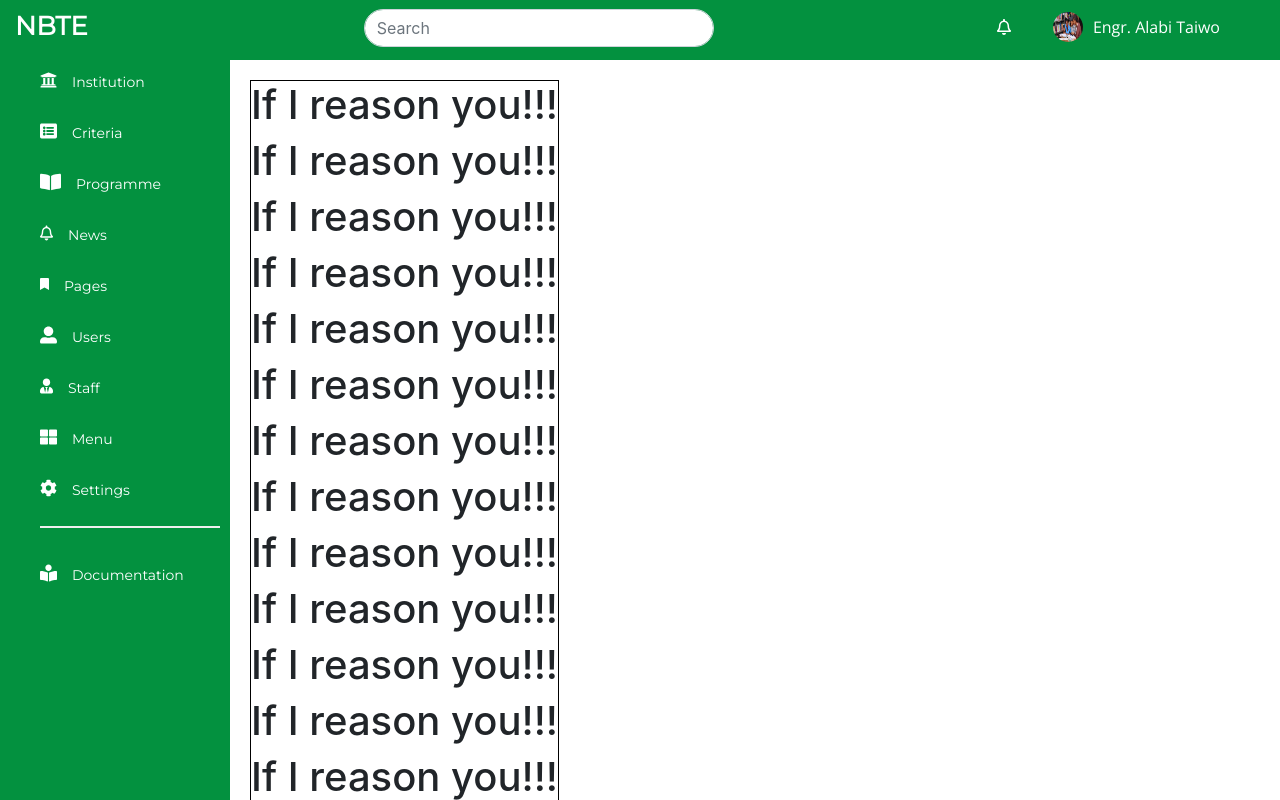
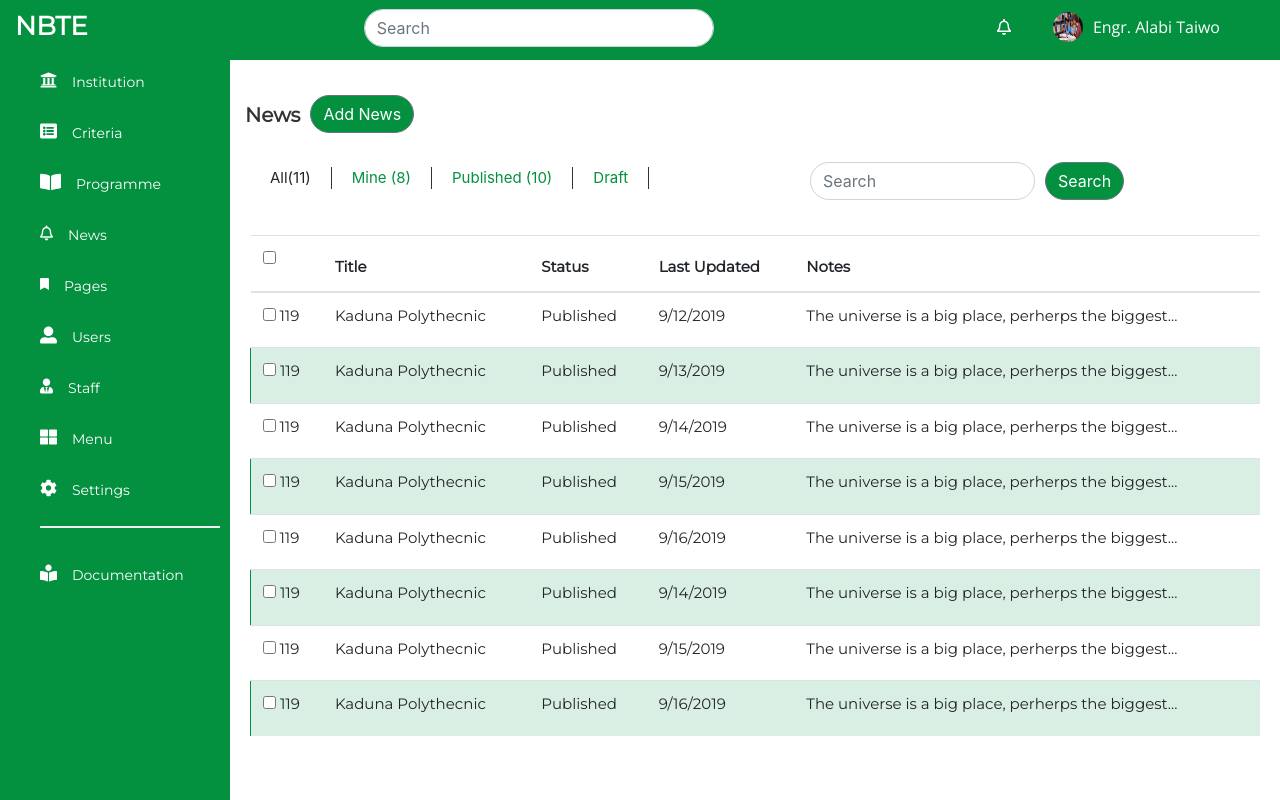
Before and after one commit to joshuajosh59/projectnbte, a Vue app: page /news in a window 1280 px wide. Shown: the top 800 px of the page. Built offline with nearby package versions, Linux system fonts and the light colour scheme.

Commit message:
Filling up the news page with data and designs

```diff
--- a/src/views/dashboard/news.vue
+++ b/src/views/dashboard/news.vue
@@ -1,30 +1,107 @@
 <template>
     <div id="news">
-        <h1>If I reason you!!!</h1>
-        <h1>If I reason you!!!</h1>
-        <h1>If I reason you!!!</h1>
-        <h1>If I reason you!!!</h1>
-        <h1>If I reason you!!!</h1>
-        <h1>If I reason you!!!</h1>
-        <h1>If I reason you!!!</h1>
-        <h1>If I reason you!!!</h1>
-        <h1>If I reason you!!!</h1>
-        <h1>If I reason you!!!</h1>
-        <h1>If I reason you!!!</h1>
-        <h1>If I reason you!!!</h1>
-        <h1>If I reason you!!!</h1>
-        <h1>If I reason you!!!</h1>
-        <h1>If I reason you!!!</h1>
-        <h1>If I reason you!!!</h1>
-        <h1>If I reason you!!!</h1>
+        <b-row>
+            <div class="top-display">
+                <b style="margin-left: 10px; font-size: 20px" class="montserrat">News</b>
+                <b-btn class="buttons">Add News</b-btn>
+            </div>
+        </b-row><br>
+        <b-row>
+            <b-col md="6">
+                <div class="top-display" style="margin-top: 10px">
+                    <div class="top-display-items">
+                        <p>All(11)</p>
+                    </div>
+                    <div class="top-display-items green">
+                        <p>Mine (8)</p>
+                    </div>
+                    <div class="top-display-items green">
+                        <p>Published (10)</p>
+                    </div>
+                    <div class="top-display-items green">
+                        <p>Draft</p>
+                    </div><br><br>
+                </div>
+            </b-col>
+            <b-col md="6">
+                <div style="display: flex">
+                    <div style="flex-grow: 1; width: 350px; margin-left: 40px">
+                        <input placeholder="Search" class="form-control mx-auto" type="text"/>
+                    </div>
+                    <div style="flex-grow: 1; width: 350px; margin-top: 10px">
+                        <b-btn class="buttons">Search</b-btn>
+                    </div>
+                </div>
+            </b-col>
+        </b-row>
+        <div style="margin-top: 20px; color: #333333; font-size: 15px; font-family: montserrat">
+            <!-- <b-table striped hover :fields="fields" :items="items">
+                <template slot="control" slot-scope="data">
+                    <b-form-checkbox id="checkbox1" v-model="status" value="accepted" unchecked-value="not_accepted">
+                        119
+                    </b-form-checkbox>
+                </template>
+            </b-table> -->
+            <table class="table table-hover">
+                <thead>
+                    <tr>
+                        <th>
+                            <label class="form-checkbox">
+                                <input type="checkbox" v-model="selectAll" @click="select">
+                                <i class="form-icon"></i>
+                            </label>
+                        </th>
+                        <th>Title</th>
+                        <th>Status</th>
+                        <th>Last Updated</th>
+                        <th>Notes</th>
+                    </tr>
+                </thead>
+                <tbody>
+                    <tr v-for="i in items">
+                        <td>
+                            <label class="form-checkbox">
+                                <input type="checkbox" :value="i.id" v-model="selected"> 119
+                                <i class="form-icon"></i>
+                            </label>
+                        </td>
+                        <td>{{i.title}}</td>
+                        <td>{{i.status}}</td>
+                        <td>{{i.lastUpdated}}</td>
+                        <td>{{i.notes}}</td>
+                    </tr>
+                </tbody>
+            </table>
+        </div>
     </div>
 </template>
 
 <script>
 export default {
-    data () {
+    data() {
         return {
-
+            items: [
+                { id: '1', title: 'Kaduna Polythecnic', status: 'Published', lastUpdated: '9/12/2019', notes: 'The universe is a big place, perherps the biggest...'},
+                { id: '2', title: 'Kaduna Polythecnic', status: 'Published', lastUpdated: '9/13/2019', notes: 'The universe is a big place, perherps the biggest...'},
+                { id: '3', title: 'Kaduna Polythecnic', status: 'Published', lastUpdated: '9/14/2019', notes: 'The universe is a big place, perherps the biggest...'},
+                { id: '4', title: 'Kaduna Polythecnic', status: 'Published', lastUpdated: '9/15/2019', notes: 'The universe is a big place, perherps the biggest...'},
+                { id: '5', title: 'Kaduna Polythecnic', status: 'Published', lastUpdated: '9/16/2019', notes: 'The universe is a big place, perherps the biggest...'},
+                { id: '3', title: 'Kaduna Polythecnic', status: 'Published', lastUpdated: '9/14/2019', notes: 'The universe is a big place, perherps the biggest...'},
+                { id: '4', title: 'Kaduna Polythecnic', status: 'Published', lastUpdated: '9/15/2019', notes: 'The universe is a big place, perherps the biggest...'},
+                { id: '5', title: 'Kaduna Polythecnic', status: 'Published', lastUpdated: '9/16/2019', notes: 'The universe is a big place, perherps the biggest...'},
+           ],
+            selected: [],
+		    selectAll: false
+        }
+    },
+    methods:{
+        select() {
+            this.selected = [];
+            if (!this.selectAll) {
+                for (let i in this.items) {
+                    this.selected.push(this.items[i].id);
+                }
+            }
         }
     }
 }
@@ -32,7 +109,46 @@ export default {
 
 <style scoped>
     #news {
-        border: 1px solid #000;
         width: 100%;
     }
+    .open-sans{
+        font-family: 'Open Sans', sans-serif;
+        color: #262626;
+    }
+    tr:nth-child(even) {
+        background: rgba(3, 145, 62, 0.144);
+        border-left: 1px solid #03913F ;
+    }
+    .montserrat {
+        font-family:Montserrat, sans-serif;
+        color: #333333;
+    }
+    .top-display{
+        display: flex;
+        margin-top: 20px
+    }
+    .buttons{
+        margin-left:10px;
+        margin-top: -5px;
+        border-radius: 38px;
+        background: #03913F;
+    }
+    .buttons:hover{
+        background: #fff;
+        color: #03913F;
+    }
+    .top-display-items{
+        margin-left: 20px;
+        font-size: 15px;
+        border-right: 1px solid #333333;
+        padding: 0 20px 0 0;
+        max-height: 22px;
+    }
+    .green{
+        color: #03913F;
+    }
+    .form-control{
+        border-radius: 38px !important;
+        /* max-width: 350px;  */
+    }
 </style>
```
